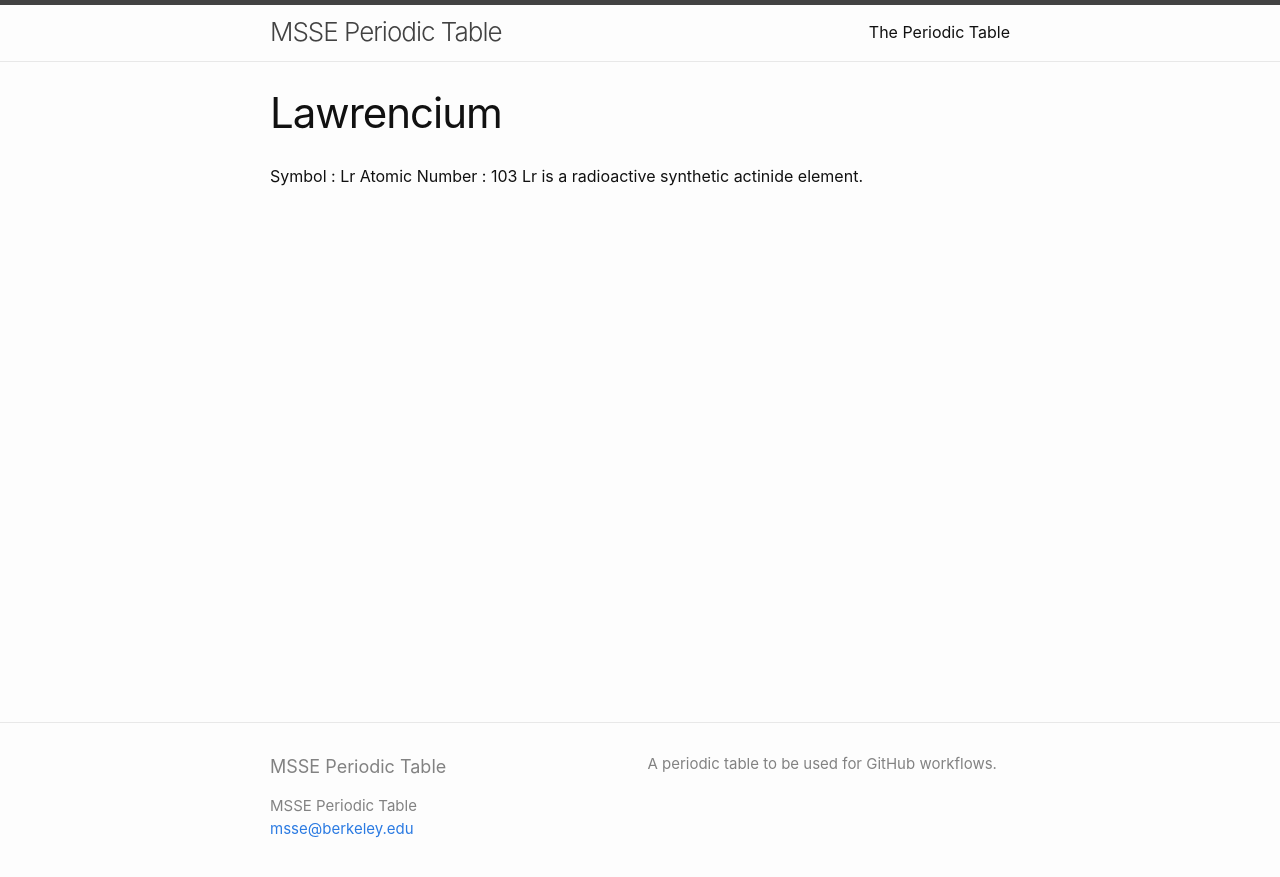
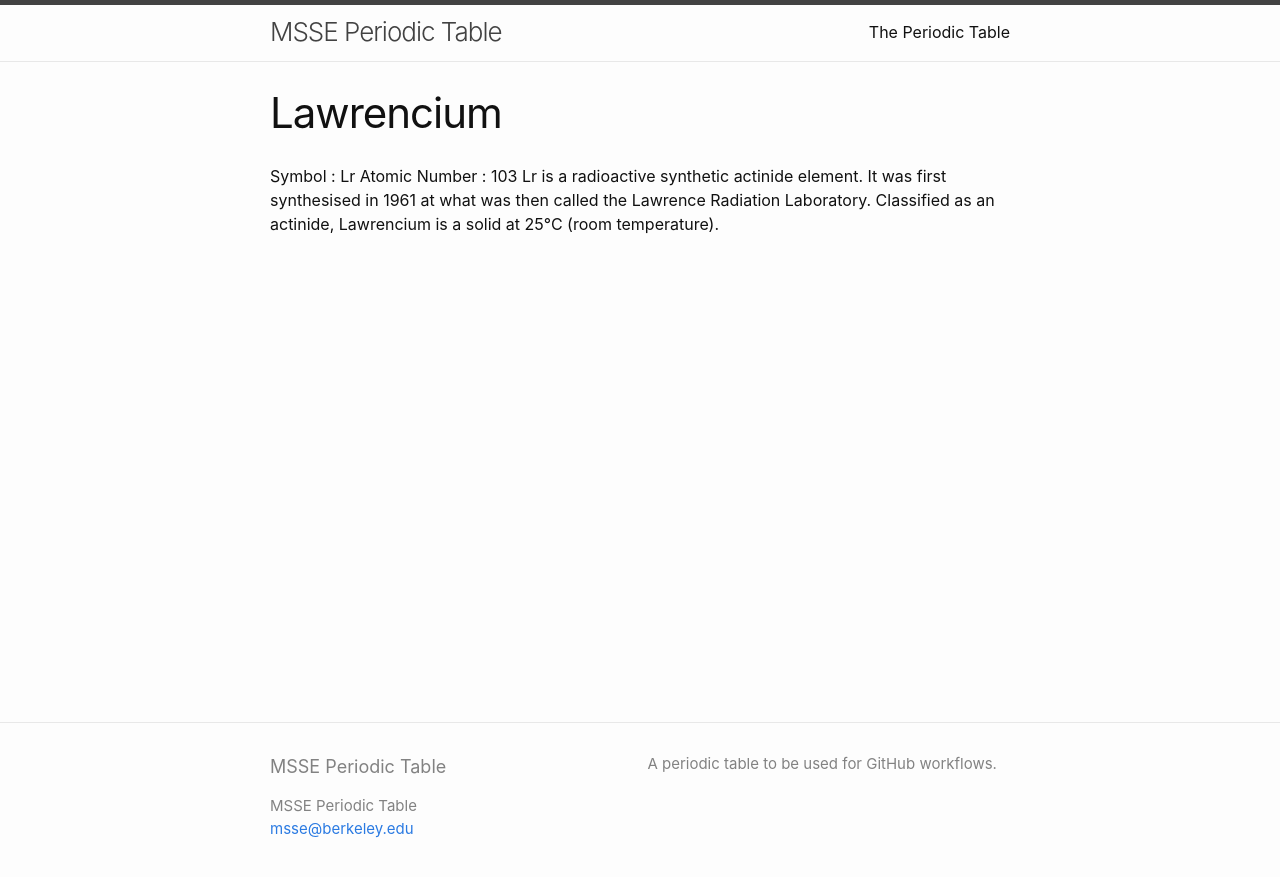
Before and after one commit to msse-chem-280-2025/periodic-table, a Jekyll site: the page built from elements/Lawrencium.md, in a window 1280 px wide. Shown: the top 877 px of the page. Built offline with Jekyll 4.4.1, drawn with Linux system fonts in a browser that asks for light colours.

Commit message:
Update Lawrencium.md

```diff
--- a/elements/Lawrencium.md
+++ b/elements/Lawrencium.md
@@ -5,3 +5,5 @@ title: Lawrencium
 Symbol : Lr
 Atomic Number : 103
 Lr is a radioactive synthetic actinide element.
+It was first synthesised in 1961 at what was then called the Lawrence Radiation Laboratory.
+Classified as an actinide, Lawrencium is a solid at 25°C (room temperature).
```
